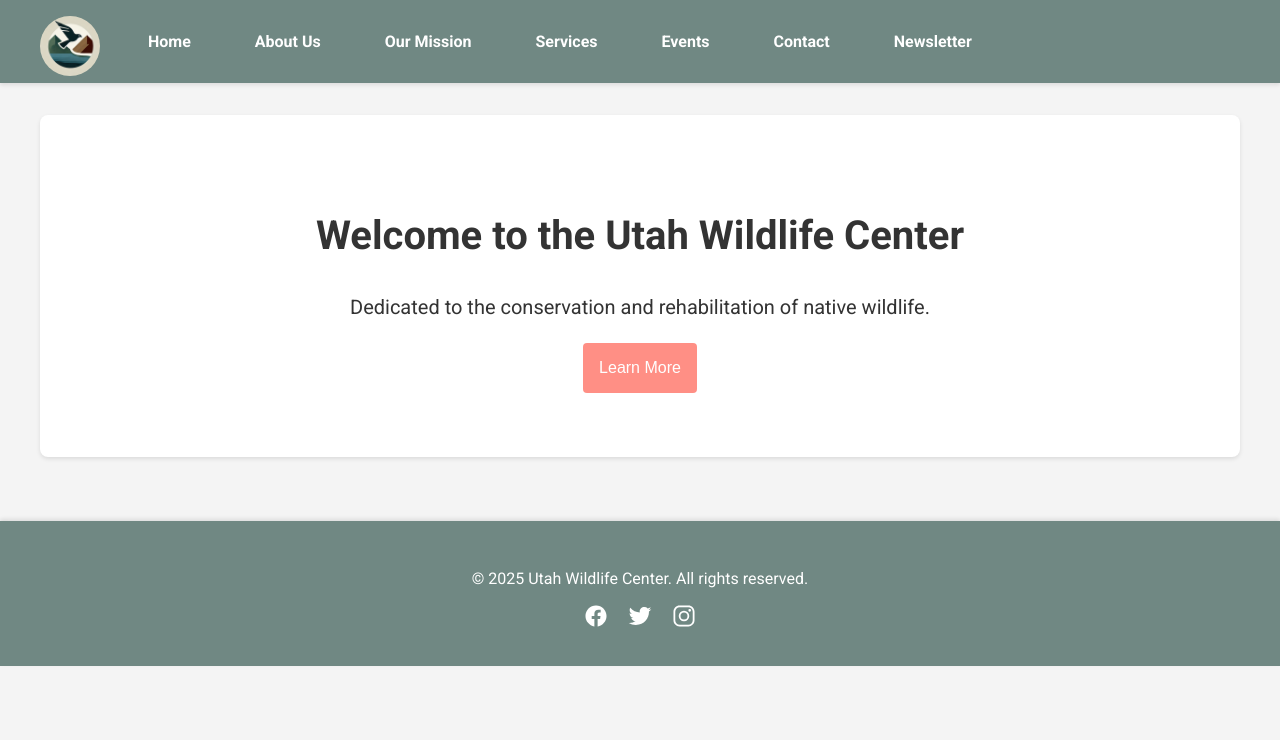
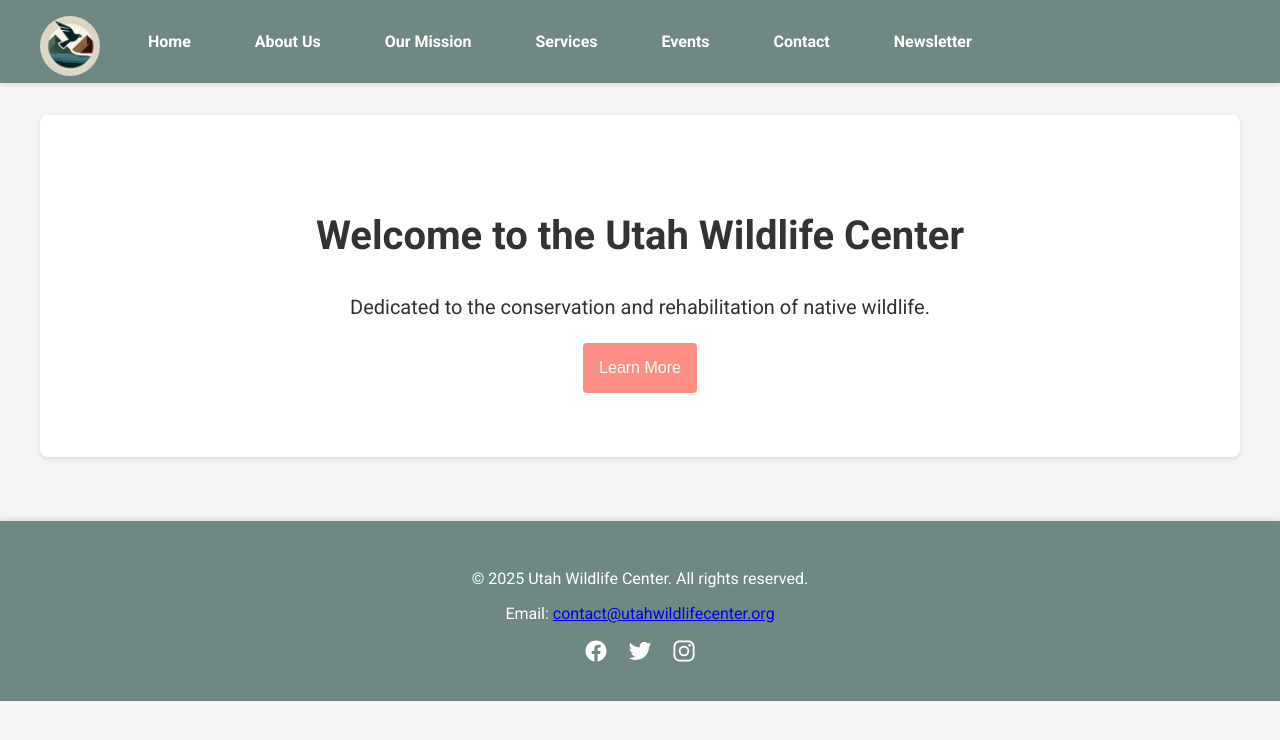
Before and after one commit to damonaw/utah-wildlife-center, a plain HTML site: page index.html in a window 1280 px wide. Drawn offline with nearby package versions, Linux system fonts and the light colour scheme; some packages are replaced by stand-ins of ours.

Commit message:
Enhance contact and newsletter forms with email submission functionality; add contact email to footer

```diff
--- a/app.js
+++ b/app.js
@@ -6,8 +6,8 @@ const Services = { template: '<section class="content-section"><div class="conta
 const Events = { template: '<section class="content-section"><div class="container"><h2>Events</h2><p>Join us for our upcoming events and activities.</p></div></section>' };
 const Gallery = { template: '<section class="content-section"><div class="container"><h2>Image Gallery</h2><div class="gallery"><img src="https://example.com/image1.jpg" alt="Wildlife Image 1"><img src="https://example.com/image2.jpg" alt="Wildlife Image 2"><img src="https://example.com/image3.jpg" alt="Wildlife Image 3"></div></div></section>' };
 const Testimonials = { template: '<section class="content-section"><div class="container"><h2>Testimonials</h2><div class="testimonial"><p>"The Utah Wildlife Center is an amazing place! They do incredible work for the native wildlife." - Jane Doe</p></div><div class="testimonial"><p>"I learned so much about wildlife conservation through their educational programs." - John Smith</p></div></div></section>' };
-const Contact = { template: '<section class="content-section"><div class="container"><h2>Contact Us</h2><form><label for="name">Name:</label><input type="text" id="name" name="name" required><label for="email">Email:</label><input type="email" id="email" name="email" required><label for="message">Message:</label><textarea id="message" name="message" required></textarea><button type="submit">Send</button></form><div id="map"></div></div></section>' };
-const Newsletter = { template: '<section class="content-section"><div class="container"><h2>Newsletter Signup</h2><form><label for="newsletter-email">Email:</label><input type="email" id="newsletter-email" name="newsletter-email" required><button type="submit">Sign Up</button></form></div></section>' };
+const Contact = { template: '<section class="content-section"><div class="container"><h2>Contact Us</h2><form @submit.prevent="submitForm"><label for="name">Name:</label><input type="text" id="name" name="name" required><label for="email">Email:</label><input type="email" id="email" name="email" required><label for="message">Message:</label><textarea id="message" name="message" required></textarea><button type="submit">Send</button></form><div id="map"></div></div></section>', methods: { submitForm() { const name = document.getElementById('name').value; const email = document.getElementById('email').value; const message = document.getElementById('message').value; window.location.href = `mailto:info@utahwildlifecenter.org?subject=Contact Form Submission&body=Name: ${name}%0AEmail: ${email}%0AMessage: ${message}`; } } };
+const Newsletter = { template: '<section class="content-section"><div class="container"><h2>Newsletter Signup</h2><form @submit.prevent="submitForm"><label for="newsletter-email">Email:</label><input type="email" id="newsletter-email" name="newsletter-email" required><button type="submit">Sign Up</button></form></div></section>', methods: { submitForm() { const email = document.getElementById('newsletter-email').value; window.location.href = `mailto:info@utahwildlifecenter.org?subject=Newsletter Signup&body=Please add ${email} to the newsletter list.`; } } };
 
 // Set up Vue Router
 const routes = [
--- a/index.html
+++ b/index.html
@@ -36,6 +36,7 @@
         <footer>
             <div class="container">
                 <p>&copy; 2025 Utah Wildlife Center. All rights reserved.</p>
+                <p>Email: <a href="mailto:contact@utahwildlifecenter.org">contact@utahwildlifecenter.org</a></p>
                 <div class="social-media">
                     <a href="https://www.facebook.com/profile.php?id=61573730800869" target="_blank"><ion-icon name="logo-facebook"></ion-icon></a>
                     <a href="https://x.com/Utah_Wildlife" target="_blank"><ion-icon name="logo-twitter"></ion-icon></a>
```
